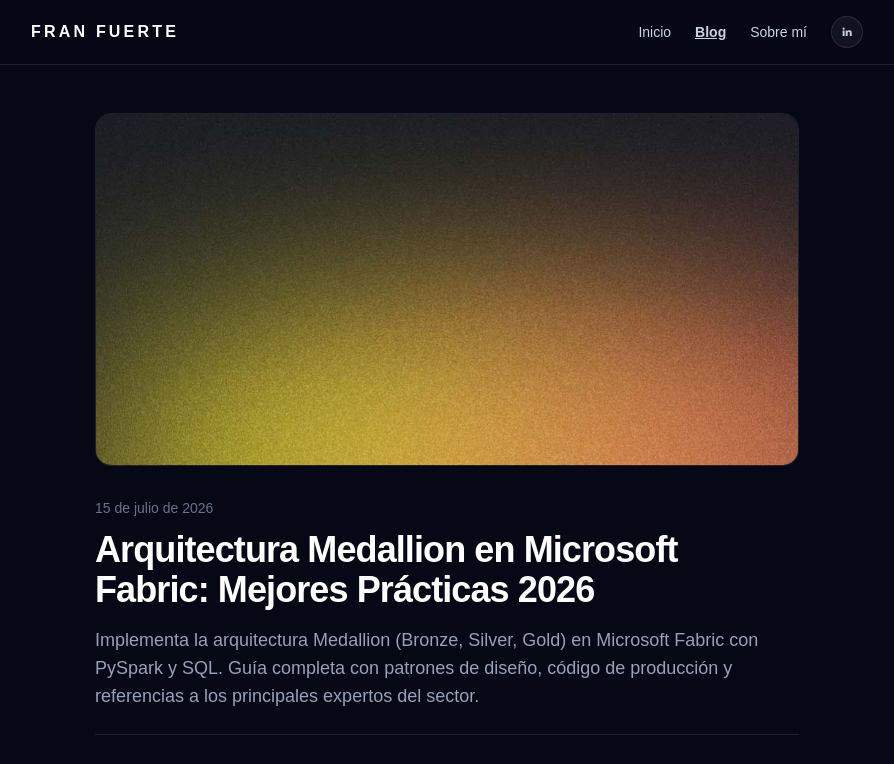
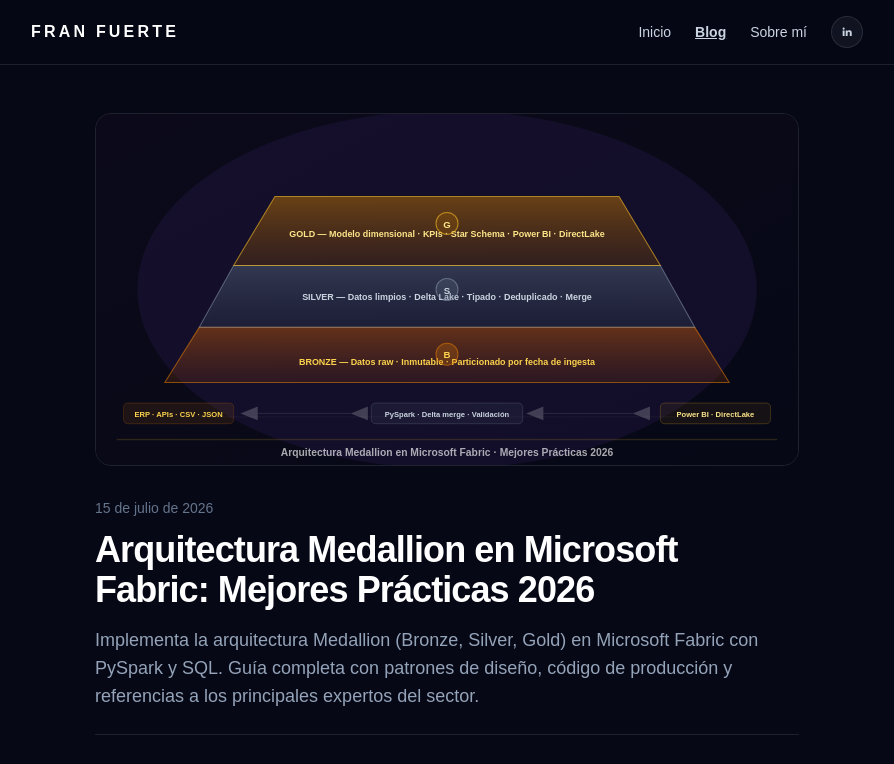
Before and after one commit to franfuerte-data/franfuerte-web, an Astro site: page /blog/arquitectura-medallion-fabric in a window 1280 px wide. Shown: the top 764 px of the page, without its empty margins (193-1087 px from the left). Built offline with nearby package versions, Linux system fonts and the light colour scheme; Astro itself is replaced by a stand-in of ours.

Commit message:
Añadir portadas SVG representativas para cada artículo del blog
- cover-powerbi.svg: dashboard con barras, KPIs y línea de tendencia
- cover-lakehouse-dw.svg: comparativa visual Lakehouse vs Data Warehouse
- cover-onelake-catalog.svg: esquema hub-and-spoke con escudo de governance
- cover-medallion.svg: arquitectura en capas Bronze/Silver/Gold con pipeline

Cada portada referenciada en el frontmatter heroImage y procesada por
Astro como OG image para Open Graph y Twitter Cards.

```diff
--- a/src/content/blog/arquitectura-medallion-fabric.mdx
+++ b/src/content/blog/arquitectura-medallion-fabric.mdx
@@ -2,7 +2,7 @@
 title: "Arquitectura Medallion en Microsoft Fabric: Mejores Prácticas 2026"
 description: "Implementa la arquitectura Medallion (Bronze, Silver, Gold) en Microsoft Fabric con PySpark y SQL. Guía completa con patrones de diseño, código de producción y referencias a los principales expertos del sector."
 pubDate: "2026-07-15"
-heroImage: '../../assets/blog-placeholder-4.jpg'
+heroImage: '../../assets/covers/cover-medallion.svg'
 ---
 
 La **Arquitectura Medallion** se ha convertido en el estándar de facto para construir plataformas de datos modernas. En Microsoft Fabric, donde Lakehouse, Spark y Power BI conviven en el mismo ecosistema, aplicar Medallion correctamente marca la diferencia entre un proyecto de datos que escala y uno que se convierte en deuda técnica.
--- a/src/content/blog/lakehouse-vs-datawarehouse-fabric.mdx
+++ b/src/content/blog/lakehouse-vs-datawarehouse-fabric.mdx
@@ -2,7 +2,7 @@
 title: "Lakehouse vs Data Warehouse en Microsoft Fabric 2026: ¿Cuál elegir?"
 description: "Comparativa técnica entre Lakehouse y Data Warehouse en Microsoft Fabric. Arquitecturas, rendimiento, casos de uso y código real para tomar la decisión correcta en 2026."
 pubDate: "2026-08-05"
-heroImage: '../../assets/blog-placeholder-2.jpg'
+heroImage: '../../assets/covers/cover-lakehouse-dw.svg'
 ---
 
 En Microsoft Fabric coexisten dos paradigmas de almacenamiento que frecuentemente generan dudas: el **Lakehouse** y el **Data Warehouse**. Aunque ambos viven en el mismo ecosistema y comparten OneLake como capa de almacenamiento, tienen propósitos, comportamientos y herramientas bien diferenciados.
--- a/src/content/blog/onelake-catalog-governance.mdx
+++ b/src/content/blog/onelake-catalog-governance.mdx
@@ -2,7 +2,7 @@
 title: "OneLake Catalog en Microsoft Fabric: Configuración de Governance desde cero"
 description: "Guía paso a paso para configurar el catálogo de datos OneLake en Microsoft Fabric. Define certificaciones, etiquetas de sensibilidad, linaje y mejores prácticas de gobernanza para tu organización."
 pubDate: "2026-07-28"
-heroImage: '../../assets/blog-placeholder-3.jpg'
+heroImage: '../../assets/covers/cover-onelake-catalog.svg'
 ---
 
 El mayor problema en organizaciones con datos no es la falta de información: es **no saber qué datos existen**, quién los creó, si son fiables o si están actualizados. El **OneLake Catalog** de Microsoft Fabric es la solución nativa para este problema.
--- a/src/content/blog/powerbi-decisiones.mdx
+++ b/src/content/blog/powerbi-decisiones.mdx
@@ -2,7 +2,7 @@
 title: "Power BI Ejecutivo: Cómo convertir métricas en decisiones"
 description: "Estrategias para diseñar dashboards que los directivos realmente usen. Principios de diseño orientado a decisión, errores comunes y ejemplos de DAX para ejecutivos."
 pubDate: "2026-08-06"
-heroImage: '../../assets/blog-placeholder-1.jpg'
+heroImage: '../../assets/covers/cover-powerbi.svg'
 ---
 
 A lo largo de mi carrera pasando de lo operativo a la dirección, he visto decenas de dashboards técnicamente perfectos que nadie usa. La herramienta (ya sea Power BI, Fabric o Tableau) es secundaria si no entendemos el problema de negocio que hay detrás.
```
Also changed, not shown: src/assets/covers/cover-lakehouse-dw.svg (added), src/assets/covers/cover-medallion.svg (added), src/assets/covers/cover-onelake-catalog.svg (added), src/assets/covers/cover-powerbi.svg (added).
